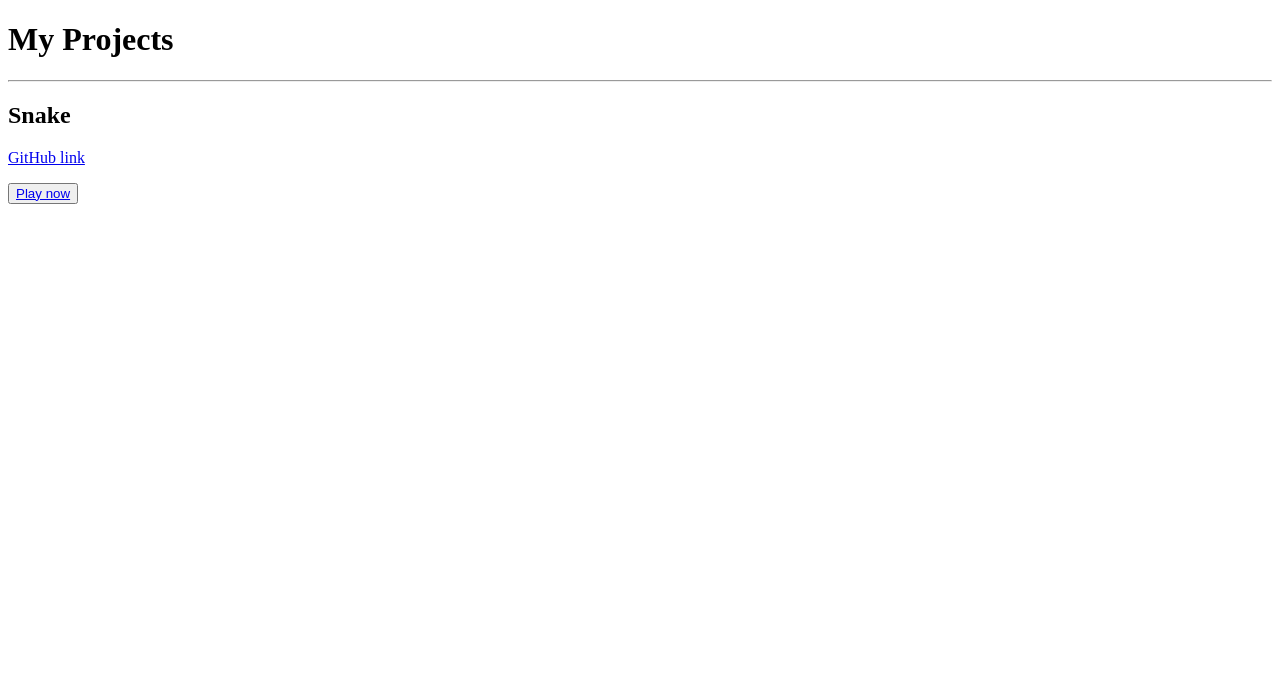
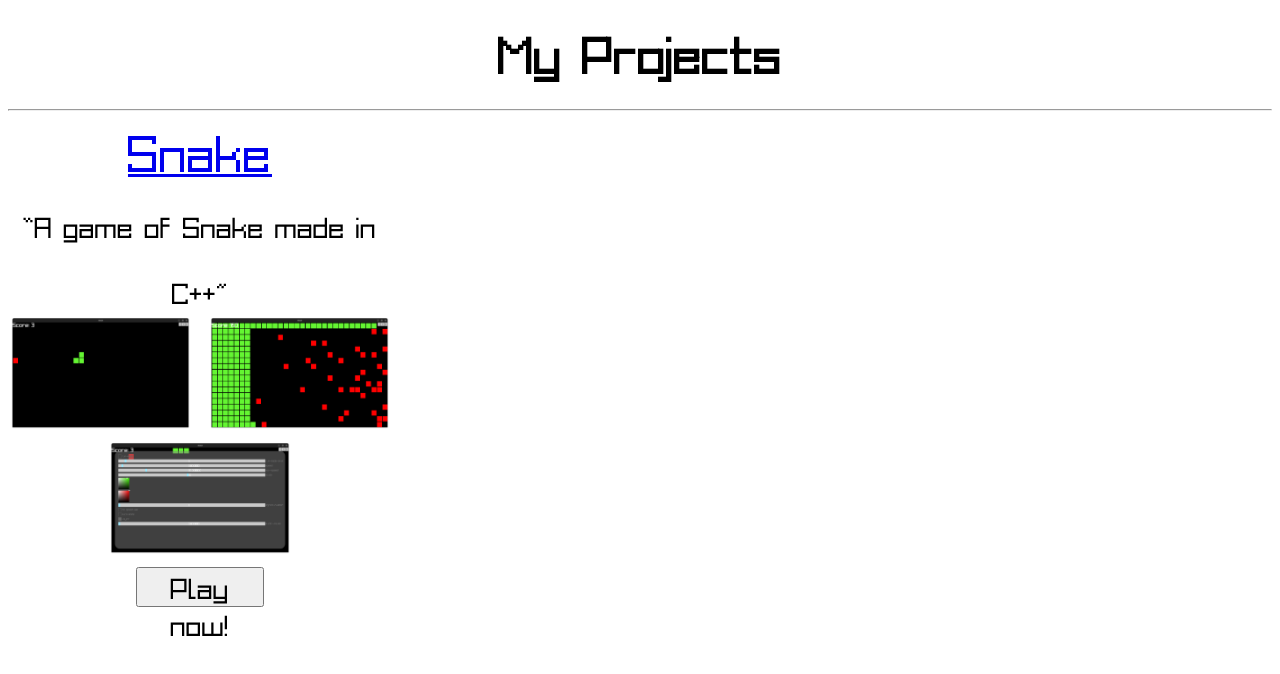
Before and after one commit to SemkiShow/SemkiShow.github.io, a plain HTML site: page index.html in a window 1280 px wide. Drawn offline with Linux system fonts and the light colour scheme.

Commit message:
Add Snake to the list of projects

```diff
--- /dev/null
+++ b/index.css
@@ -0,0 +1,30 @@
+@font-face {
+    font-family: 'Acme 9 Regular';
+    src: url('Acme 9 Regular.ttf');
+}
+h1
+{
+    text-align: center;
+    font-family: 'Acme 9 Regular';
+}
+.game-button
+{
+    width: 10vw;
+    height: 5vh;
+    font-family: 'Acme 9 Regular';
+    font-size: large;
+}
+.game-div
+{
+    align-items: normal;
+    text-align: center;
+    width: 30vw;
+    height: 30vw;
+    font-family: 'Acme 9 Regular';
+    font-size: xx-large;
+}
+.game-screenshot
+{
+    width: 14vw;
+    height: 14vh;
+}
--- a/index.html
+++ b/index.html
@@ -2,12 +2,22 @@
 <html>
 	<head>
 		<title>SemkiShow</title>
+		<meta charset="utf-8">
+		<link rel="stylesheet" type="text/css" href="index.css">
 	</head>
 	<body>
 		<h1>My Projects</h1>
 		<hr>
-		<h2>Snake</h2>
-		<p><a href="https://github.com/SemkiShow/Snake">GitHub link</a></p>
-		<button><a href="https://semkishow.github.io/Snake/main.html">Play now</a></button>
+		<div class="game-div">
+			<a href="https://github.com/SemkiShow/Snake">Snake</a>
+			<br>
+			<q style="font-size: large;">A game of Snake made in C++</q>
+			<div>
+				<img class="game-screenshot" src="Snake/Snake1.png" alt="Snake">
+				<img class="game-screenshot" src="Snake/Snake2.png" alt="Snake">
+				<img class="game-screenshot" src="Snake/Snake3.png" alt="Snake">
+			</div>
+			<button class="game-button" onclick="window.open('https://semkishow.github.io/Snake/main.html', '_blank');">Play now!</button>
+		</div>
 	</body>
 </html>
```
Also changed, not shown: Acme 9 Regular.ttf (added), Snake/Snake1.png (added), Snake/Snake2.png (added), Snake/Snake3.png (added).
